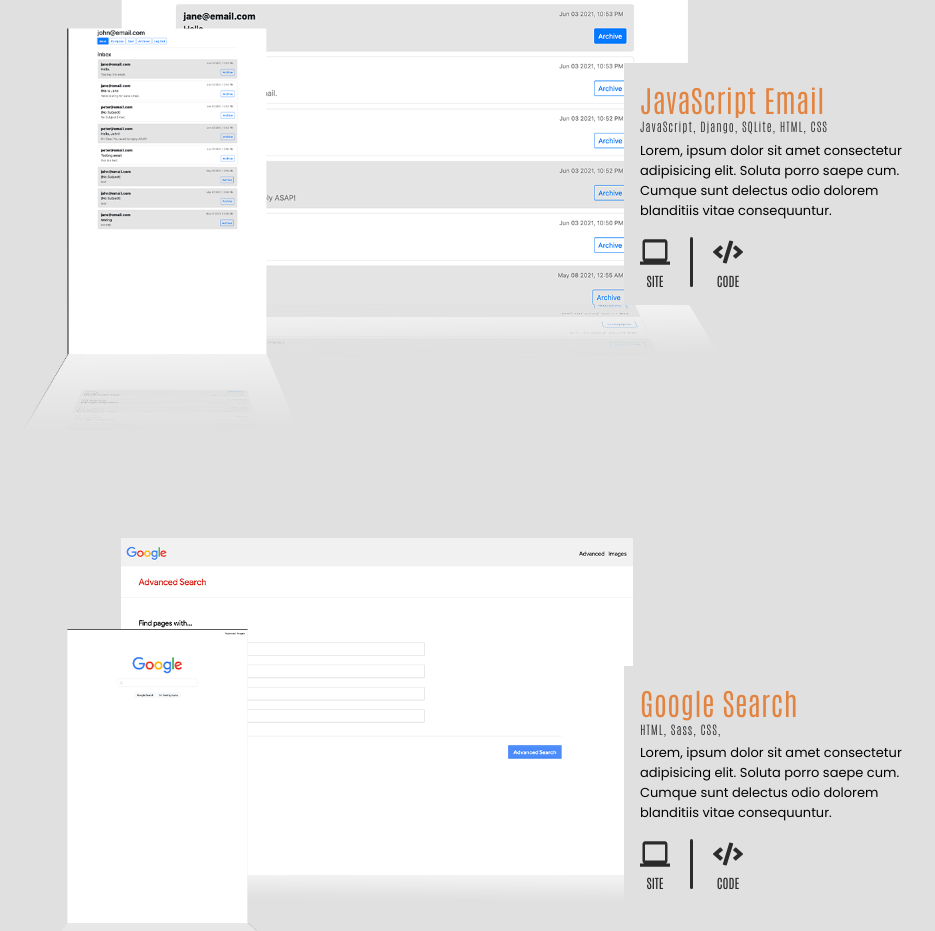
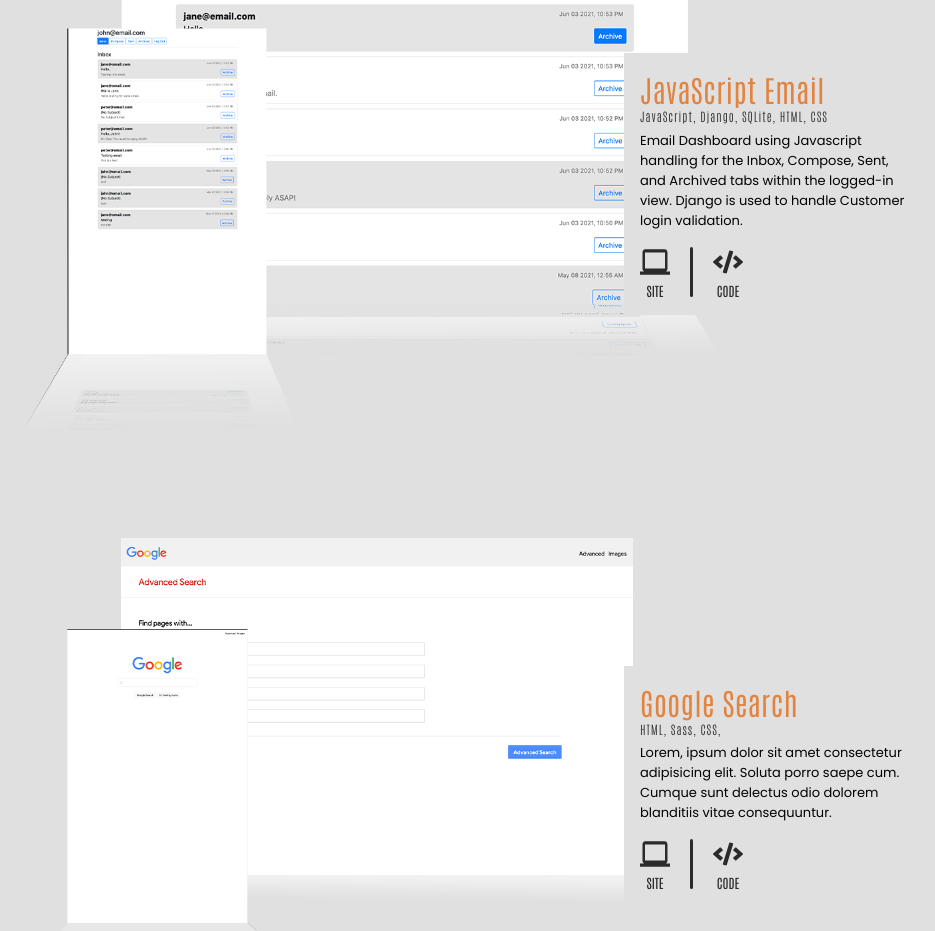
Before and after one commit to peter33chavez/Portfolio, a React (Create React App) app: page / in a window 1280 px wide. Shown: the part 1600-2531 px from the top of the page, without its empty margins (120-1055 px from the left). Built offline with nearby package versions, Linux system fonts and the light colour scheme.

Commit message:
updated the ReadME

```diff
--- a/src/Components/Projects.js
+++ b/src/Components/Projects.js
@@ -21,7 +21,7 @@ const projects = [
         id: 2,
         title: 'JavaScript Email',
         tools: 'JavaScript, Django, SQLite, HTML, CSS',
-        description: 'Lorem, ipsum dolor sit amet consectetur adipisicing elit. Soluta porro saepe cum. Cumque sunt delectus odio dolorem blanditiis vitae consequuntur.',
+        description: 'Email Dashboard using Javascript handling for the Inbox, Compose, Sent, and Archived tabs within the logged-in view. Django is used to handle Customer login validation.',
         site: 'http://jsemail.pythonanywhere.com/login',
         code: 'https://github.com/peter33chavez/mail-project3',
         mockup: EmailMock
```
Also changed, not shown: 1 other file (tests, documents, lock files or other folders).
